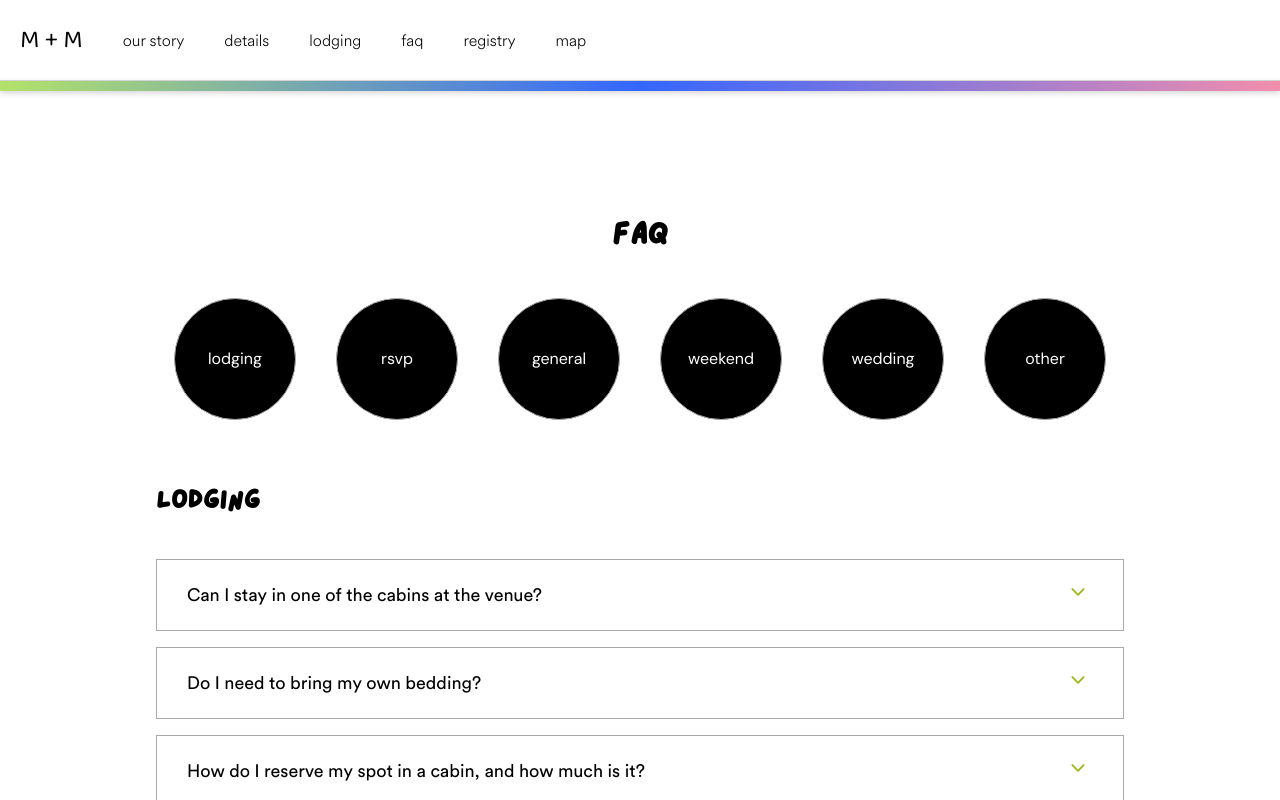
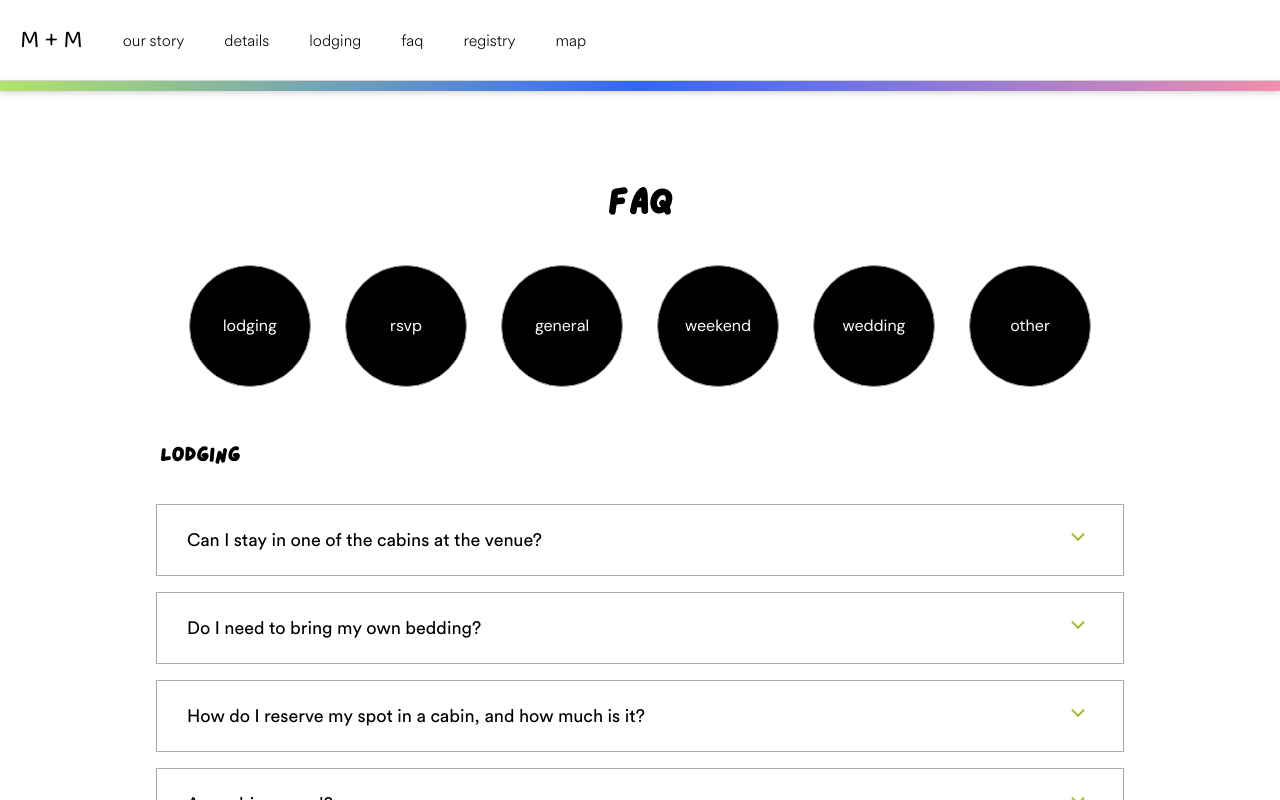
Before and after one commit to mkbonini/wedding_public, a React (Create React App) app: page /faq in a window 1280 px wide. Shown: the top 800 px of the page. Built offline with nearby package versions, Linux system fonts and the light colour scheme.

Commit message:
update faq

```diff
--- a/src/views/FAQ/index.tsx
+++ b/src/views/FAQ/index.tsx
@@ -8,6 +8,7 @@ import {
 	ButtonContainer,
 	ScrollButton,
 	Accent,
+	Category,
 	ScrollToTopContainer,
 } from './styled-components';
 
@@ -25,7 +26,7 @@ export default function FAQ() {
 
 	return (
 		<Container>
-			<h2 id='title'>FAQ</h2>
+			<h1 id='title'>FAQ</h1>
 			<ScrollContainer>
 				{Object.keys(Questions).map((key) => (
 					<ButtonContainer key={key}>
@@ -36,17 +37,35 @@ export default function FAQ() {
 					</ButtonContainer>
 				))}
 			</ScrollContainer>
+
+			<Category>
 				<h3 id='lodging'>Lodging</h3>
+			</Category>
 			<Accordian FAQ={Questions['lodging']} />
+
+			<Category>
 				<h3 id='rsvp'>RSVP</h3>
+			</Category>
 			<Accordian FAQ={Questions['rsvp']} />
+
+			<Category>
 				<h3 id='general'>General</h3>
+			</Category>
 			<Accordian FAQ={Questions['general']} />
+
+			<Category>
 				<h3 id='weekend'>Weekend</h3>
+			</Category>
 			<Accordian FAQ={Questions['weekend']} />
+
+			<Category>
 				<h3 id='wedding'>Wedding</h3>
+			</Category>
 			<Accordian FAQ={Questions['wedding']} />
+
+			<Category>
 				<h3 id='other'>Other</h3>
+			</Category>
 			<Accordian FAQ={Questions['other']} />
 
 			<ScrollToTopContainer>
--- a/src/views/FAQ/styled-components/index.tsx
+++ b/src/views/FAQ/styled-components/index.tsx
@@ -5,24 +5,37 @@ import styled from 'styled-components';
 export const Container = styled.div`
 	width: 100%;
 	max-width: 1000px;
-	padding: 12rem 0rem 8rem 0rem;
+	padding: 10rem 0rem 8rem 0rem;
 	margin: auto;
 	display: flex;
 	justify-content: center;
 	align-items: center;
 	flex-direction: column;
+	h1 {
+		font-size: 35px;
+		font-family: 'Lazydog';
+	}
 	h2 {
 		font-size: 30px;
 		font-family: 'Lazydog';
 	}
 	h3 {
-		align-self: flex-start;
-		margin-left: 1rem;
 		font-family: 'Lazydog';
-		font-size: 26px;
+		font-size: 20px;
+		color: #000;
+		padding: 0px 20px;
+	}
+	@media only screen and (max-width: 900px) {
+		padding: 8rem 0rem;
 	}
 `;
 
+export const Category = styled.div`
+	display: flex;
+	justify-content: start;
+	align-items: flex-start;
+	width: 100%;
+`;
 export const ScrollContainer = styled.div`
 	display: flex;
 	flex-direction: row;
@@ -71,7 +84,7 @@ export const ScrollButton = styled.div`
 	@media only screen and (max-width: 900px) {
 		height: 70px;
 		width: 100px;
-		border-radius: 8px;
+		border-radius: 5px;
 		font-size: 14px;
 		margin: 0;
 		color: white;
@@ -104,7 +117,8 @@ export const Accent = styled.div`
 `;
 
 export const ScrollToTopContainer = styled.div`
-	width: 100%;
+	width: 95%;
+	margin-right: 10px;
 	display: flex;
 	flex-direction: column;
 	justify-content: flex-end;
@@ -116,5 +130,5 @@ export const ButtonContainer = styled.div`
 	flex-direction: column;
 	justify-content: center;
 	align-items: center;
-	margin: 10px;
+	margin: 7px;
 `;
--- a/src/views/Lodging/index.tsx
+++ b/src/views/Lodging/index.tsx
@@ -11,8 +11,6 @@ import dining from '../../assets/cabins/dining.png';
 import beds from '../../assets/cabins/beds.png';
 import gym from '../../assets/cabins/gym.png';
 import Carousel from '../../components/Carousel';
-import airBnb from '../../assets/airbnb.png';
-import lineBreak from '../../assets/tree-break.svg';
 import airbnbIcon from '../../assets/airbnb-icon.svg';
 
 import {
@@ -25,7 +23,6 @@ import {
 	AdditionalContainer,
 	Accent,
 	ButtonContainer,
-	LineBreakContainer,
 	Section,
 } from './styled-components';
 
--- a/src/views/Lodging/styled-components/index.tsx
+++ b/src/views/Lodging/styled-components/index.tsx
@@ -86,6 +86,9 @@ export const LodgingContainer = styled.div`
 		font-family: 'Lazydog';
 		margin: 1rem 0px 1rem 0px;
 		padding: 0;
+		@media only screen and (max-width: 900px) {
+			text-align: center;
+		}
 	}
 	#lodging-description {
 		width: 100%;
@@ -127,7 +130,8 @@ export const AdditionalContainer = styled.div`
 
 	@media only screen and (max-width: 900px) {
 		display: flex;
-		flex-direction: column;
+		flex-wrap: wrap;
+		flex-direction: row;
 		justify-content: center;
 		align-items: center;
 	}
@@ -148,7 +152,6 @@ export const AdditionalButton = styled.div`
 	#airbnb-button-content {
 		display: none;
 	}
-
 	&:hover {
 		cursor: pointer;
 		span {
@@ -167,8 +170,8 @@ export const AdditionalButton = styled.div`
 
 	@media only screen and (max-width: 900px) {
 		height: 70px;
-		width: 310px;
-		border-radius: 100px;
+		width: 165px;
+		border-radius: 5px;
 		margin: 2px;
 	}
 `;
```
Lines whose indentation alone changed are shown as unchanged.
